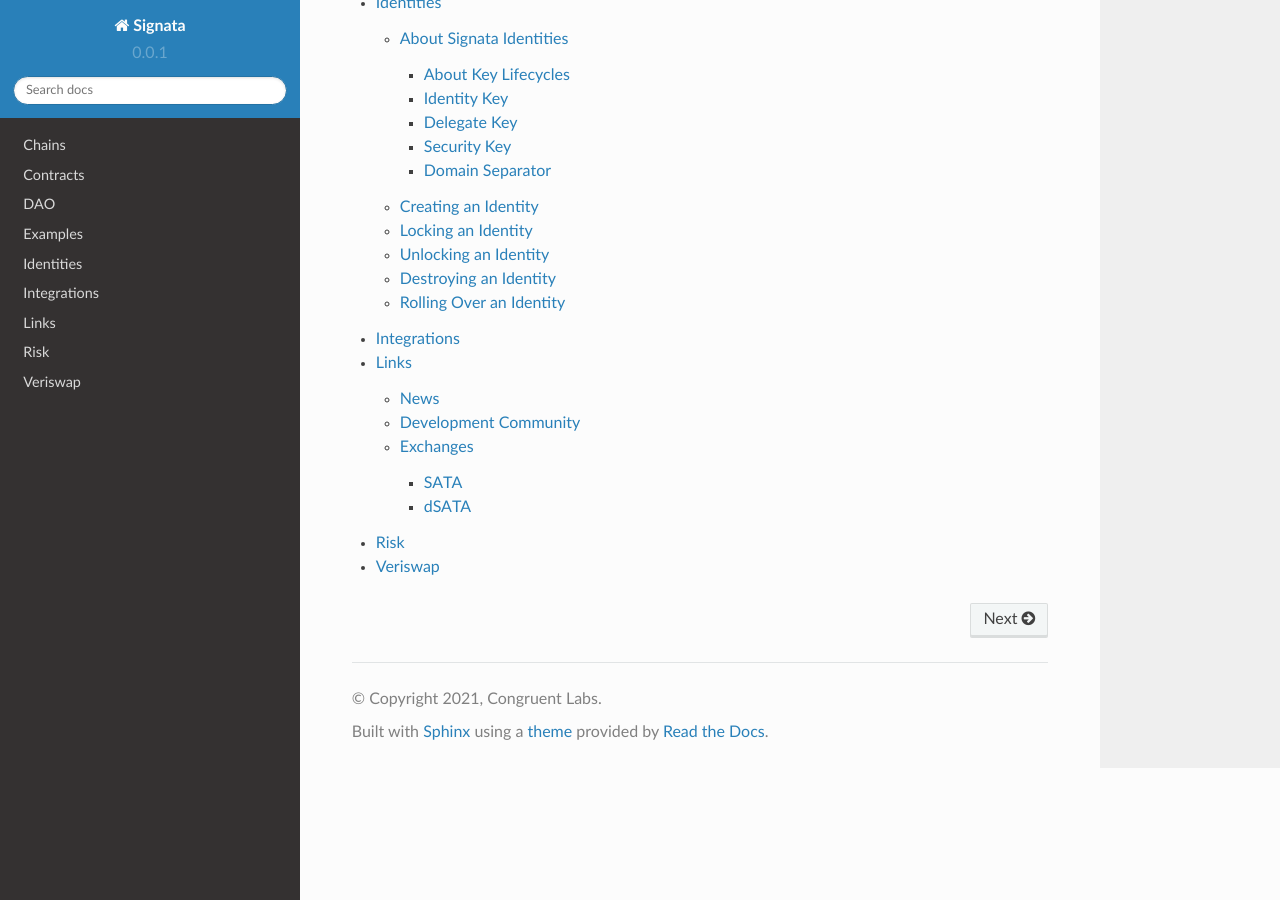
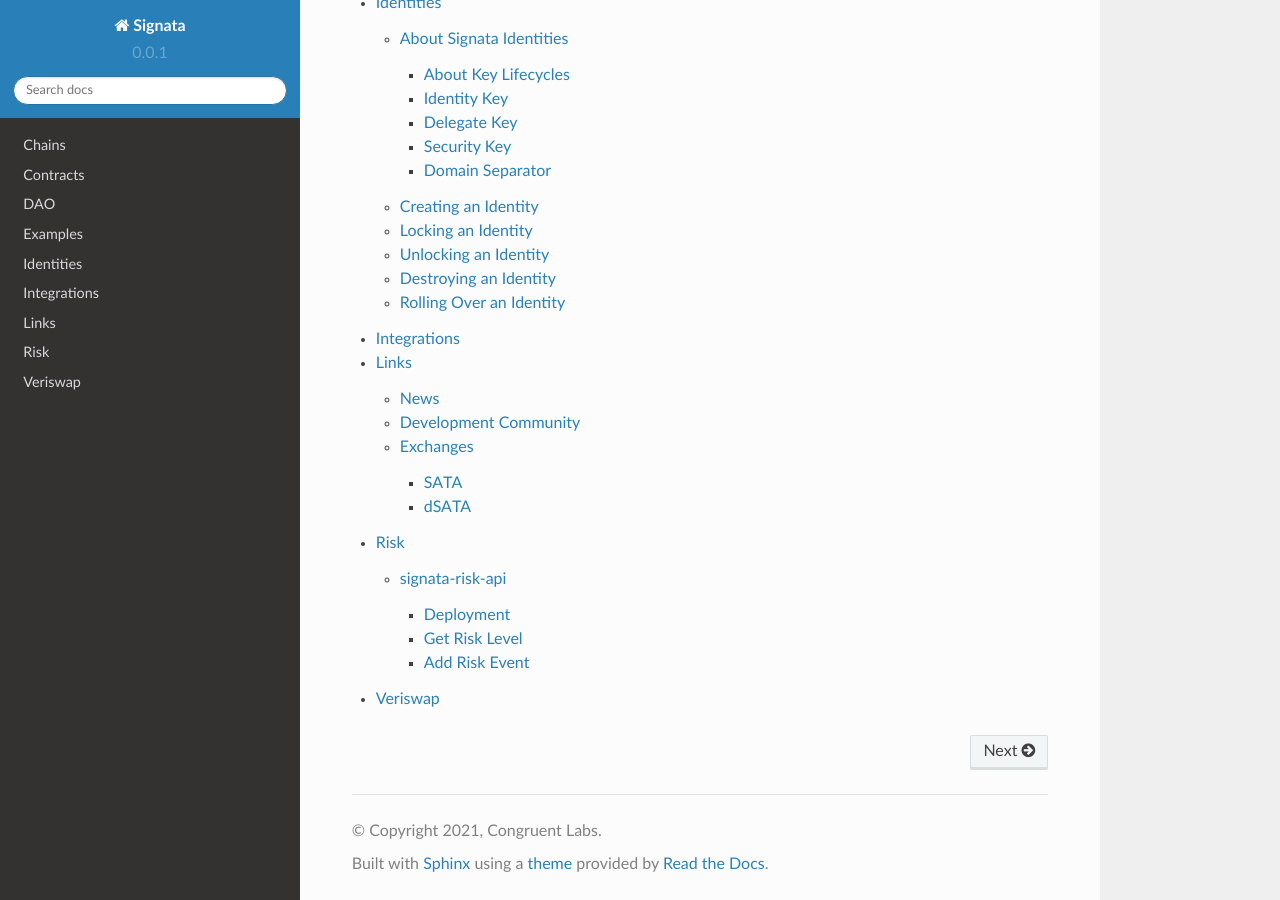
Before and after one commit to cl-tim/signata-docs, a Sphinx documentation site: the page built from docs/source/index.rst, in a window 1280 px wide and 900 px high, scrolled down 1418 px. Built offline with Sphinx 7.4.7 and the Read the Docs theme 2.0.0, drawn with Linux system fonts in a browser that asks for light colours; some of the changed lines change nothing that is shown.

Commit message:
Update risk.rst

```diff
--- a/docs/source/risk.rst
+++ b/docs/source/risk.rst
@@ -4,3 +4,65 @@
 
 .. autosummary::
    :toctree: generated
+
+.. warning::
+
+   Any source code provided on this site is unaudited and provides no guarantee that it will be functional or safe to use. Ensure you
+   test before deploying to mainnet or production use.
+
+----------------
+signata-risk-api
+----------------
+
+Deployment
+^^^^^^^^^^
+
+The Risk API is a python flask service using `Supabase <supabase.com>`_ for record retrieval and storage. It can be easily deployed on services like `DigitalOcean <https://m.do.co/c/7802e11be119>`_ with the following environment variables set:
+
+``SUPABASE_URL``
+
+``SUPABASE_KEY``
+
+Get Risk Level
+^^^^^^^^^^^^^^
+
+Request:
+
+``GET /api/v1/riskLevel/{addr}``
+
+Response:
+
+Just responding with single values in the body for consumption by oracles.
+
+``0 - unknown risk level``
+
+``1...5 - risk levels``
+
+Errors:
+
+``400 - Invalid Address``
+
+
+Add Risk Event
+^^^^^^^^^^^^^^
+
+Request:
+
+``POST /api/v1/riskEvent``
+
+.. code-block:: json
+    {
+        "address": string, # the address of the identity to add
+        "device_thumbprint": string, # deterministic thumbprint of the requestor's device thumbprint
+        "geolocation_thumbprint": string, # deterministic thumbprint of the requestor's geolocation country
+        "access_type": string, # type of the access event, e.g. "standard" or "privileged"
+        "reported_by": string # the name of the reporting service, e.g. "signata-idp"
+    }
+
+Response:
+
+``200 OK``
+
+Errors:
+
+``400 - Invalid Address``
```
